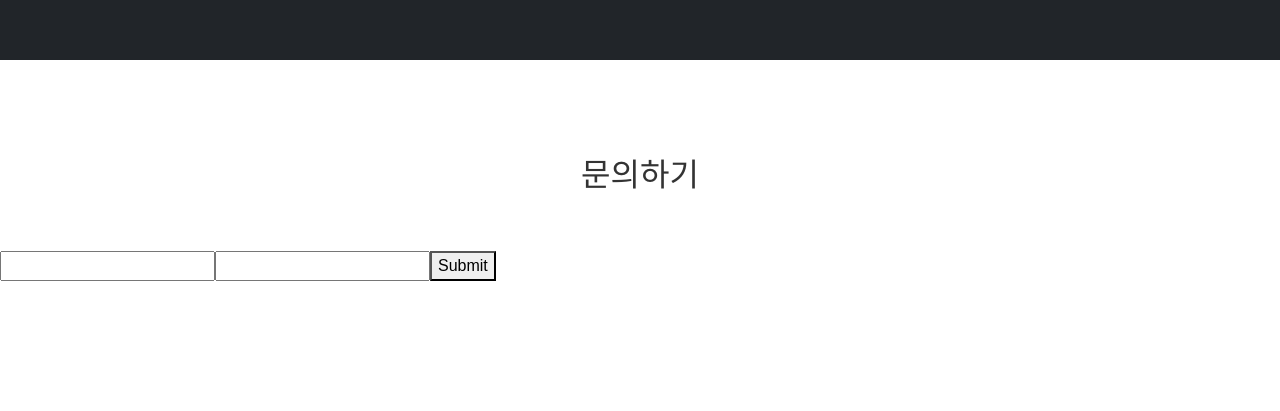
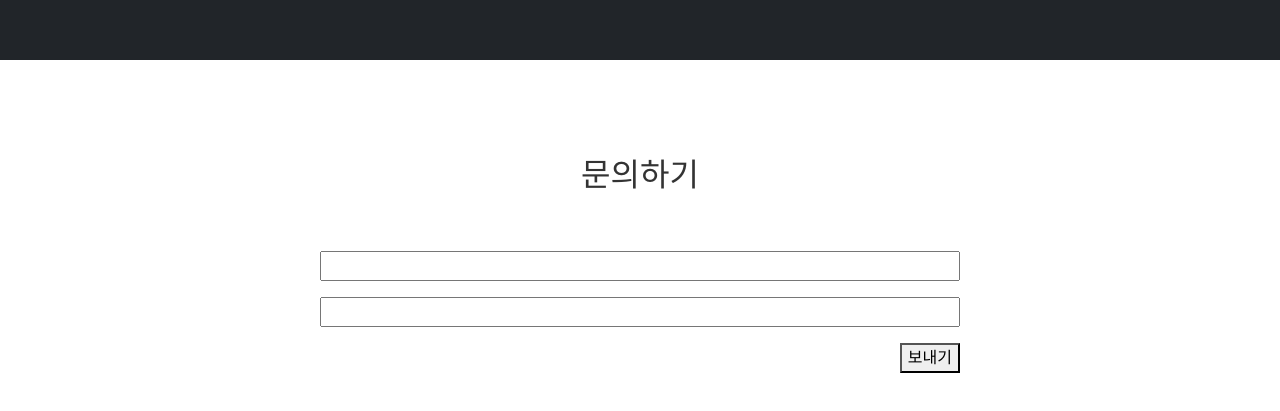
Before and after one commit to 4thdraw/reactAD, a React (Create React App) app: page / in a window 1280 px wide. Shown: the part 1884-2295 px from the top of the page. Before the commit the page ends 2213 px from the top, so only its background shows below. Built offline with nearby package versions, Linux system fonts and the light colour scheme; a web font is replaced by a local one.

Commit message:
타켓의 index 확인하기

```diff
--- a/src/component/Navi.js
+++ b/src/component/Navi.js
@@ -9,6 +9,22 @@ import Scrollspy from 'react-scrollspy';
 
  function Navi() {
     const [ colorMode, updataColor ] = useState(true);
+    const [ activenum , naviUpdate ] = useState(-1);
+
+    // const boxs = document.querySelectorAll(".navilist a"); //li들
+
+    // boxs.forEach(el => {
+    //   el.onclick = (e) => {
+    //     const nodes = [...e.target.parentElement.children];
+
+    //     console.log(e.target.parentElement, nodes);
+
+    //     const index = nodes.indexOf(e.target);
+
+    //     console.log(index)
+    //   }
+    // });
+
 
   return (
     <div className={  colorMode ? 'lightmode fixed-top' : 'darkmode fixed-top' }>
@@ -23,16 +39,35 @@ import Scrollspy from 'react-scrollspy';
             </Link>
         </h1>
         <Scrollspy className='d-flex'>
-            <li>
-                <Link to="/about">뇌새김소개</Link>
+            <li key='navi0' data-num={0} className={ 'navilist' }  >
+                <Link to="/" onClick={
+                    (e) => {
+
+
+                  const navinodes = [...e.target.parentElement.parentElement.children];
+                  //index 번호 색출하기위함
+                  console.log(navinodes.length);
+
+                  const index = navinodes.indexOf(e.target.parentElement);
+                  console.log(index)
+
+
+
+
+                          } }
+                >뇌새김소개</Link>
             </li>
-            <li>
-                <a href='#procss'>뇌새김의 학습원리</a>
+            <li key='navi1' data-num={1} className={ 'navilist' }>
+                <a href='#faq' onClick={
+                    (e) => {
+                            console.log(e.target.parentNode.parentNode); //스펠링주의할것
+
+                          } }>뇌새김의 학습원리</a>
             </li>
-            <li>
+            <li key='navi2' data-num={2} className={ 'navilist' }>
                 <a href='#review'>뇌새김의 후기</a>
             </li>
-            <li>
+            <li key='navi3' data-num={3} className={ 'navilist' }>
                 <a href='#qna'>문의하기</a>
             </li>
         </Scrollspy>
--- a/src/component/Qna.js
+++ b/src/component/Qna.js
@@ -44,11 +44,14 @@ const Qna = () => {
     // }
 
     return (
-        <div id="qna" className='py-5'>
+        <div id="qna" className='py-5 col-6 mx-auto'>
             <h2 className='text-center py-5'>문의하기</h2>
 
       <form onSubmit={handleSubmit(onSubmit)}>
+        <ul className='ps-0 ms-0'>
+          <li className='mb-3'>
             <input
+               className='w-100'
                 type="email"
                 {...register("email", {
                   required: "Required",
@@ -59,17 +62,21 @@ const Qna = () => {
                 })}
               />
               {/* formState 의 설정해둔 errors의 이메일에러 메세지출력 */}
-
               {errors.email && errors.email.message}
-
+          </li>
+          <li className='mb-3'>
             <input
+             className='w-100'
               {...register("username", {
                 validate: value => value !== "admin" || "Nice try!"
               })}
             />
             {errors.username && errors.username.message}
-
-      <button type="submit">Submit</button>
+          </li>
+        </ul>
+        <p className='d-flex justify-content-end'>
+          <button type="submit">보내기</button>
+        </p>
       </form>
 
             {/* <form onSubmit={ sendform } className='col-5 mx-auto'>
```
Also changed, not shown: 1 other file (tests, documents, lock files or other folders). Lines whose indentation alone changed are shown as unchanged.
